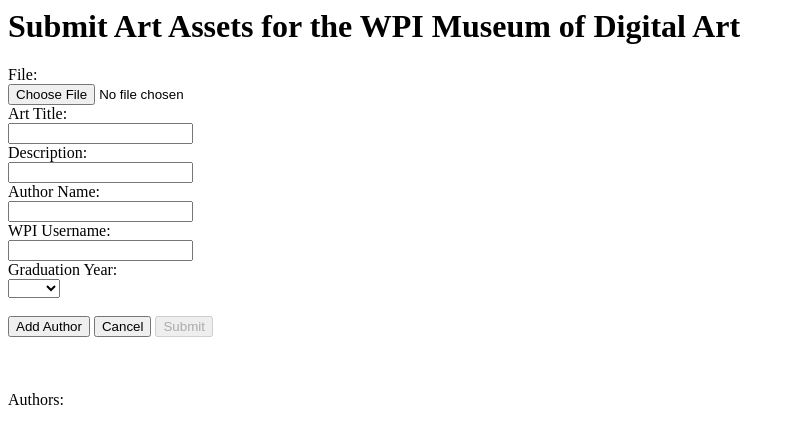
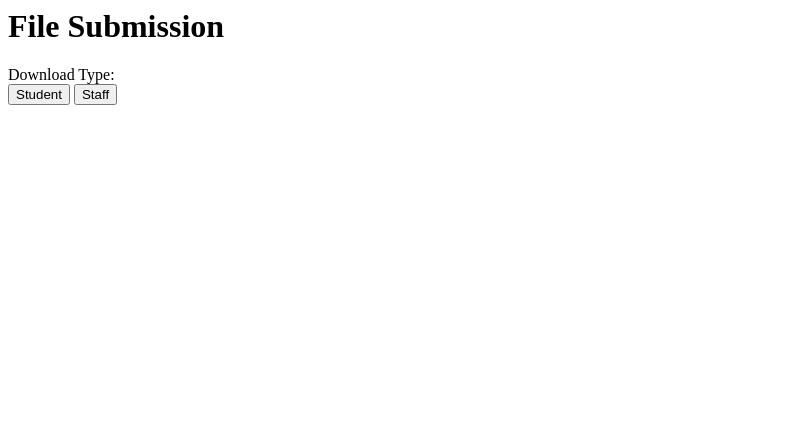
Before and after one commit to rlangelo/eventPropagation, a plain HTML site: page index.html in a window 1280 px wide. Shown: the whole page, without its empty margins (0-795 px from the left). Drawn offline with Linux system fonts and the light colour scheme.

Commit message:
Change UI

```diff
--- a/index.html
+++ b/index.html
@@ -6,41 +6,12 @@
         </TITLE>
     </HEAD>
     <BODY onload="yearFunction()">
-        <H1>Submit Art Assets for the WPI Museum of Digital Art</H1>
-        <form name="frm1" method="POST" id="form1" action="//formspree.io/rcl.angelo@gmail.com">
-            File:<br>
-            <input type="file" name="fileAsset" accept="application/octet-stream,application/zip,application/x-zip,application/x-zip-compressed" id="asset"/>
-            <br>
-            Art Title:<br>
-            <input type="text" name="title" id="title"/>
-            <br>
-            Description:<br>
-            <input type="text" name="description" id="description"/>
-            <br>
-            Author Name:<br>
-            <input type="text" name="author" id="author"/>
-            <br>
-            WPI Username:<br>
-            <input type="text" name="username" id="username"/>
-            <br>
-            Graduation Year:<br>
-            <select id="year" name="gradYear">
-                <option value="blank">    </option>
-            </select>
-            <br>
-            <br>
-            <input type="button" onClick="addAuthor()" value="Add Author"/>
-            <input type="button" onClick="history.go(0)" value="Cancel"/>
-            <input type="button" id="subButton" onClick="submitFunction()" value="Submit"/>
-            <input type="submit" id="submit_button" style="visibility: hidden" value="Submit"/>
-            <br>
-            <div id="autError" style="visibility: hidden"><font color="red">Please fill up all the information about the author</font></div>
-            <div id="error" style="visibility: hidden"><font color="red">Please fill up all the information about the asset</font></div>
-            <div id="nofile" style="visibility: hidden"><font color="red">Please attach a file</font></div>
-            Authors:
-        </form>
-        <table id="author_table" style="width:50%">
-            </table>
+        <H1>File Submission</H1>
+            Download Type:
+            <nav>
+              <input type="button" value="Student"/>
+              <input type="button" value="Staff"/>
+            </nav>
         <script src="script.js"></script>
     </BODY>
 </HTML>
```
